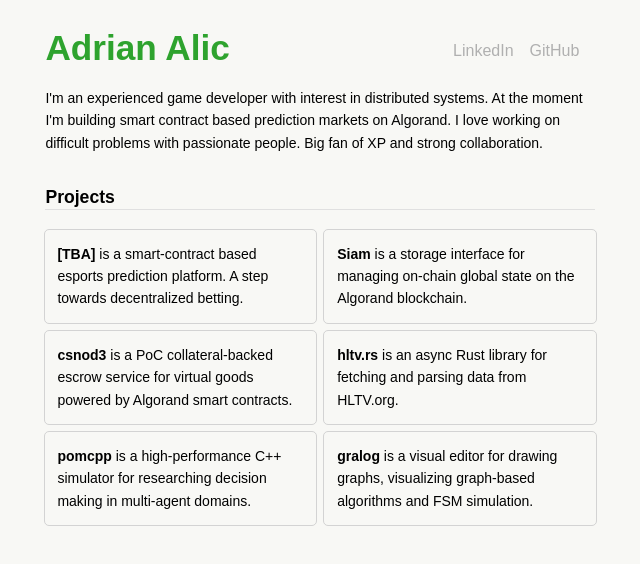
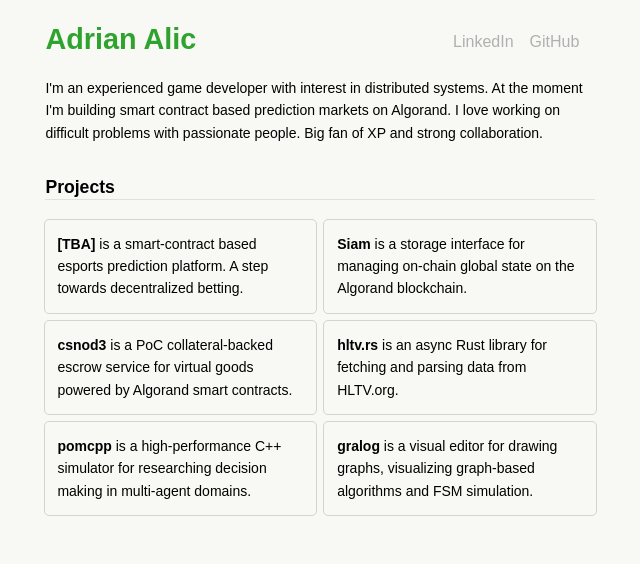
Before and after one commit to dist1ll/dist1ll.github.io, a plain HTML site: page index.html in a window 1280 px wide. Shown: the whole page, without its empty margins (318-958 px from the left). Drawn offline with Linux system fonts and the light colour scheme.

Commit message:
Update Style

```diff
--- a/style.css
+++ b/style.css
@@ -18,11 +18,11 @@ a {
 }
 h1 {
 	display: inline;
-	font-weight: 700;
-	font-size: 2.2rem;
+	font-weight: 800;
+	font-size: 1.8rem;
 	margin-bottom: 0;
 	line-height: 1.6ch;
-	min-width: 12ch;
+	min-width: 10ch;
 	color: #2ea32e;
 }
 a:visited { text-decoration: none; }
@@ -58,7 +58,7 @@ li:before {
 	display: flex;
 	justify-content: flex-start;
 	align-items: center;
-	margin-top: .8rem;
+	margin-top: .4rem;
 }
 #contacts a {
 	color: #B0B0B0;
@@ -82,7 +82,7 @@ li:before {
 	flex-wrap: wrap;
 	justify-content: space-between;
 	width: 100%;
-	padding: 0rem 0 1rem 0;
+	padding: 0rem 0 2rem 0;
 	text-align: left;
 }
 #category-divider {
```
